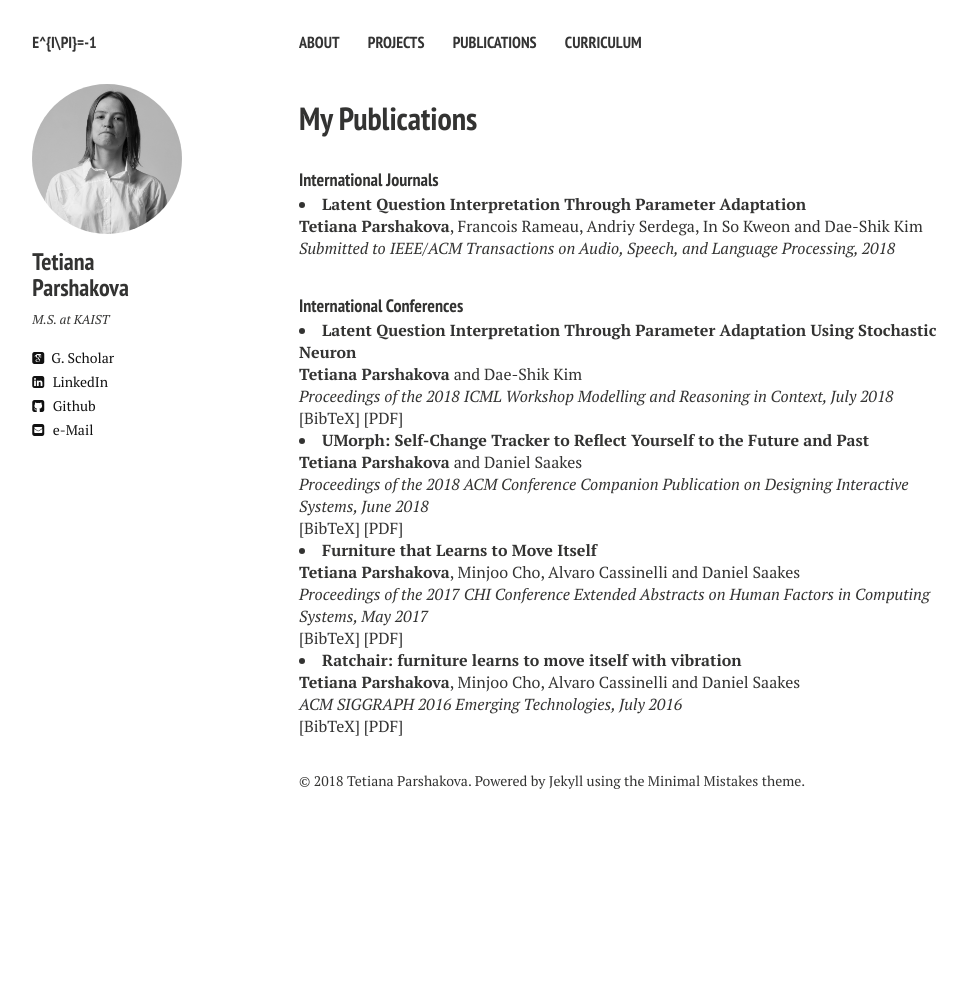
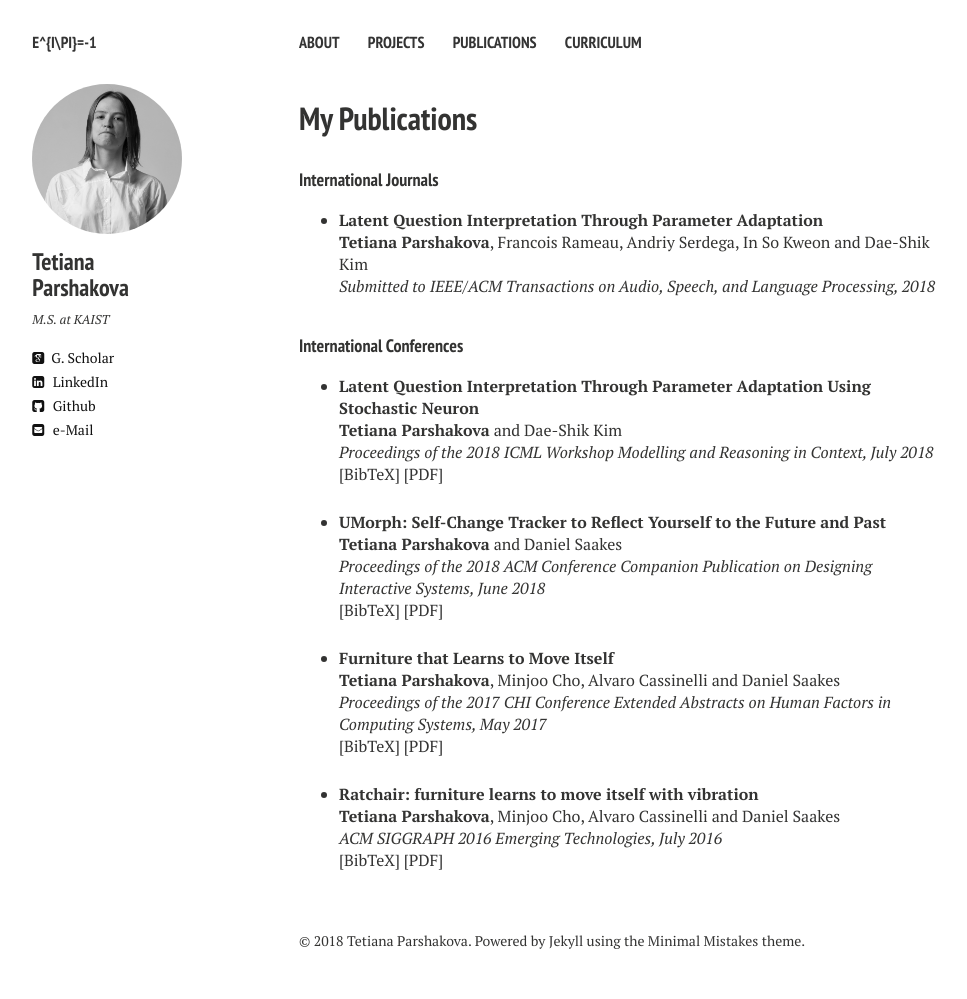
Before and after one commit to alexanch/parshakova.github.io, a Jekyll site: the page built from publications.md, in a window 1280 px wide. Shown: the whole page, without its empty margins (21-988 px from the left). Built offline with Jekyll 4.4.1, drawn with Linux system fonts in a browser that asks for light colours; nearby versions of some CDN libraries; before the commit the page ends 900 px from its top, so only the background shows below that.

Commit message:
Update publications.html

```diff
--- a/_layouts/publications.html
+++ b/_layouts/publications.html
@@ -82,30 +82,33 @@ div.bibtex pre { font-size: 75%; overflow: auto;  width: 100%; padding: 0em 0em;
 
 
 <h4 style="margin-bottom:0px;padding-top:10px;">International Journals</h4>
+<!-- Generated from JabRef by PubList by Truong Nghiem at 11:44 on 2015.09.10. -->
+<ul class="biblist">
 
-<li >
+
+<li ><p>
 <b>Latent Question Interpretation Through Parameter Adaptation</b>
 <br><b>Tetiana Parshakova</b>, Francois Rameau, Andriy Serdega, In So Kweon and Dae-Shik Kim<br>
 <i>Submitted to IEEE/ACM Transactions on Audio, Speech, and Language Processing,</i><i>  2018</i>
 <br />
 </div>
 </li>
-
-
+</ul>
 
 
 <h4 style="margin-bottom:0px;padding-top:10px;">International Conferences</h4>
+<!-- Generated from JabRef by PubList by Truong Nghiem at 11:44 on 2015.09.10. -->
+<ul class="biblist">
 
 
-
-<li >
+<li ><p>
 <b>Latent Question Interpretation Through Parameter Adaptation Using Stochastic Neuron</b>
 <br><b>Tetiana Parshakova</b> and Dae-Shik Kim<br>
 <i>Proceedings of the 2018 ICML Workshop Modelling and Reasoning in Context,</i><i> July 2018</i>
 <br />
 <a href="javascript:toggleBibtex('parshakova2018latent')">[BibTeX]</a>
 <a href="http://ceur-ws.org/Vol-2134/#paper07" target="_blank">[PDF]</a>
-
+</p>
 <div id="parshakova2018latent" class="bibtex noshow">
 <pre>
 @inproceedings{parshakova2018latent,
@@ -121,15 +124,14 @@ div.bibtex pre { font-size: 75%; overflow: auto;  width: 100%; padding: 0em 0em;
 </div>
 </li>
 
-
-<li >
+<li ><p>
 <b>UMorph: Self-Change Tracker to Reflect Yourself to the Future and Past</b>
 <br><b>Tetiana Parshakova</b> and Daniel Saakes<br>
 <i>Proceedings of the 2018 ACM Conference Companion Publication on Designing Interactive Systems,</i><i> June 2018</i>
 <br />
 <a href="javascript:toggleBibtex('parshakova2018umorph')">[BibTeX]</a>
 <a href="https://www.researchgate.net/publication/325702525_UMorph_Self-Change_Tracker_to_Reflect_Yourself_to_the_Future_and_Past" target="_blank">[PDF]</a>
-
+</p>
 <div id="parshakova2018umorph" class="bibtex noshow">
 <pre>
 @inproceedings{parshakova2018umorph,
@@ -145,14 +147,14 @@ div.bibtex pre { font-size: 75%; overflow: auto;  width: 100%; padding: 0em 0em;
 </li>
 
 
-<li >
+<li ><p>
 <b>Furniture that Learns to Move Itself</b>
 <br><b>Tetiana Parshakova</b>, Minjoo Cho, Alvaro Cassinelli and Daniel Saakes<br>
 <i>Proceedings of the 2017 CHI Conference Extended Abstracts on Human Factors in Computing Systems,</i><i> May 2017</i>
 <br />
 <a href="javascript:toggleBibtex('parshakova2017furniture')">[BibTeX]</a>
 <a href="https://www.researchgate.net/publication/316613713_Furniture_that_Learns_to_Move_Itself" target="_blank">[PDF]</a>
-
+</p>
 <div id="parshakova2017furniture" class="bibtex noshow">
 <pre>
 @inproceedings{parshakova2017furniture,
@@ -167,14 +169,14 @@ div.bibtex pre { font-size: 75%; overflow: auto;  width: 100%; padding: 0em 0em;
 </div>
 </li>
 
-<li >
+<li ><p>
 <b>Ratchair: furniture learns to move itself with vibration</b>
 <br><b>Tetiana Parshakova</b>, Minjoo Cho, Alvaro Cassinelli and Daniel Saakes<br>
 <i>ACM SIGGRAPH 2016 Emerging Technologies,</i><i> July 2016</i>
 <br />
 <a href="javascript:toggleBibtex('parshakova2016ratchair')">[BibTeX]</a>
 <a href="https://www.researchgate.net/publication/305455721_Ratchair_furniture_learns_to_move_itself_with_vibration" target="_blank">[PDF]</a>
-
+</p>
 <div id="parshakova2017furniture" class="bibtex noshow">
 <pre>
 @inproceedings{parshakova2016ratchair,
@@ -188,7 +190,7 @@ div.bibtex pre { font-size: 75%; overflow: auto;  width: 100%; padding: 0em 0em;
 </pre>
 </div>
 </li>
-
+</ul>
 
     </div><!-- /.article-wrap -->
     {% if site.disqus_shortname and page.comments %}
```
